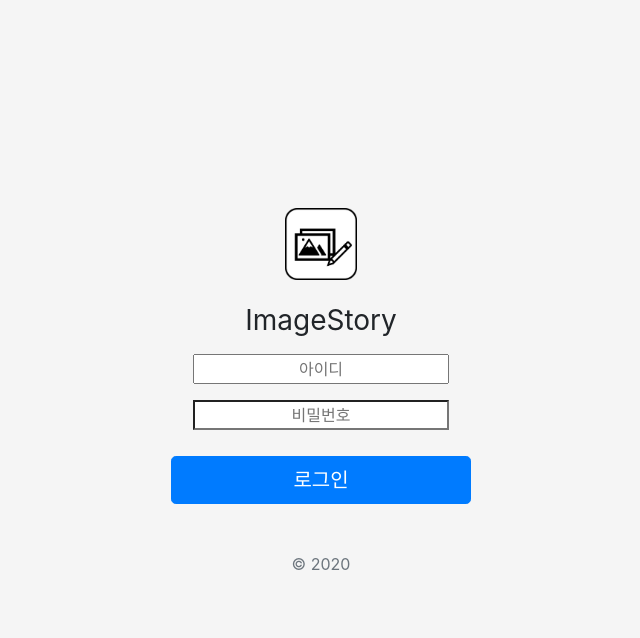
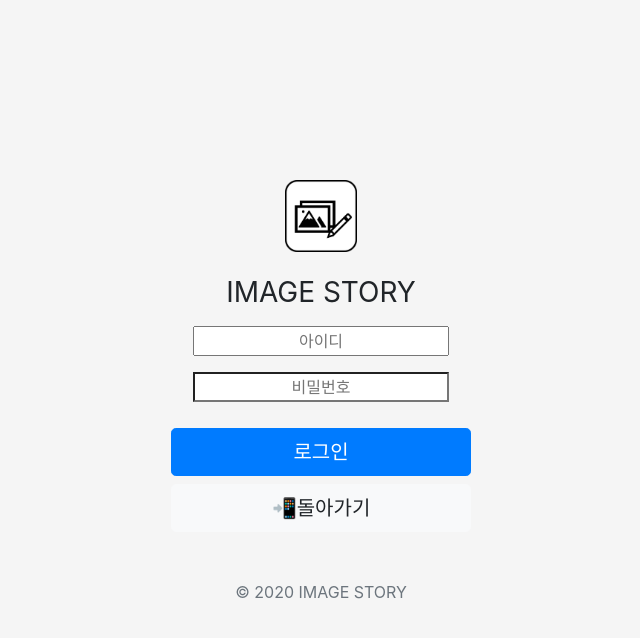
Before and after one commit to cwadven/imagestory_site, a Django app: page /account/login in a window 1280 px wide. Shown: the top 638 px of the page, without its empty margins (319-959 px from the left). Run offline with Django 3.2, Linux system fonts and the light colour scheme; some libraries are stand-ins or nearby versions.

Commit message:
로그인 시, 안할 경우 뒤로가기 버튼 추가

```diff
--- a/account/templates/registration/login.html
+++ b/account/templates/registration/login.html
@@ -35,16 +35,17 @@
 <form method="POST" action="{% url 'account:login' %}" class="form-signin">
     {% csrf_token %}
   <img class="mb-4" src="{% static 'imagestory.png' %}" alt="" width="72" height="72">
-  <h1 class="h3 mb-3 font-weight-normal">ImageStory</h1>
+  <h1 class="h3 mb-3 font-weight-normal">IMAGE STORY</h1>
   {{ form.as_p }}
   <input class="btn btn-lg btn-primary btn-block" type="submit" value="로그인"/>
+  <a href="javascript:history.back();" class="btn btn-lg btn-light btn-block">📲돌아가기</a>
   <input type="hidden" id ="next" name="next" value="{{ request.GET.next }}">
   {% if messages %}
     {% for message in messages %}
     <br>{{ message }}
     {% endfor %}
   {% endif %}
-  <p class="mt-5 mb-3 text-muted">&copy; 2020</p>
+  <p class="mt-5 mb-3 text-muted">&copy; 2020 IMAGE STORY</p>
 </form>
 </body>
 </html>
```
